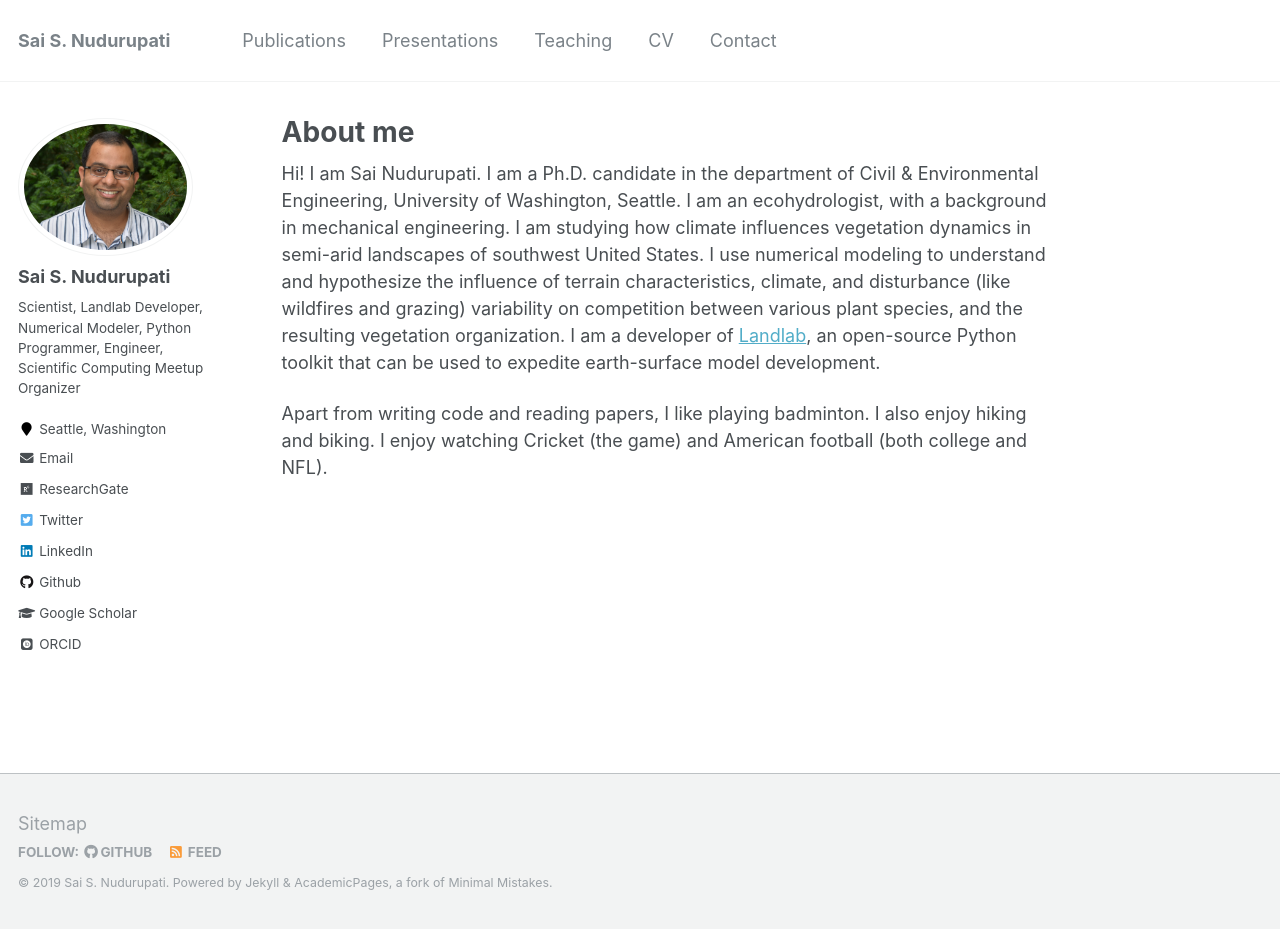
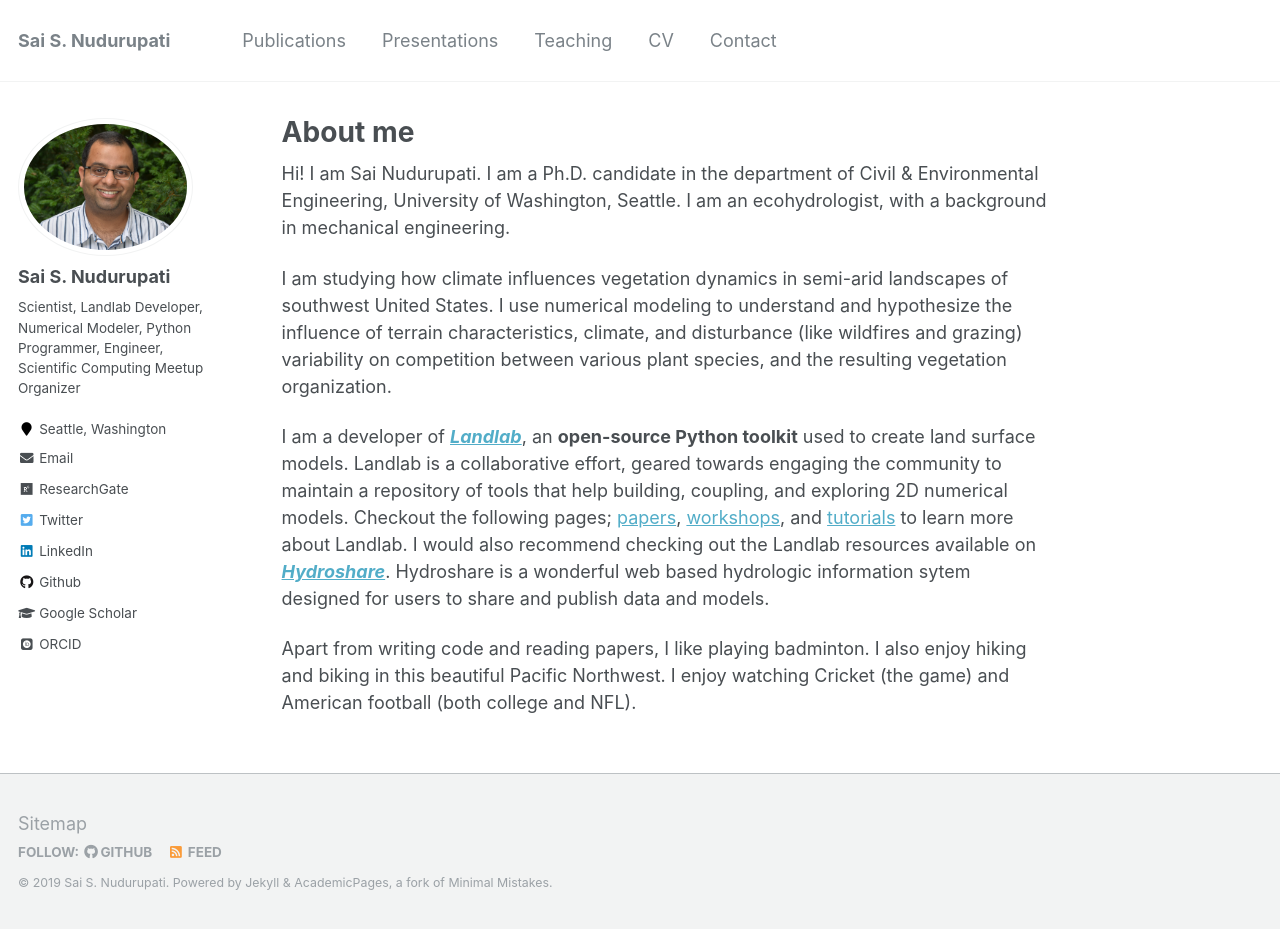
Before and after one commit to saisiddu/saisiddu.github.io, a Jekyll site: the page built from _pages/about.md, in a window 1280 px wide and 929 px high. Built offline with Jekyll 4.4.1, drawn with Linux system fonts in a browser that asks for light colours; some web fonts are replaced.

Commit message:
update about me page
- slightly restructured the text.
- added information about Landlab and Hydroshare.

```diff
--- a/_pages/about.md
+++ b/_pages/about.md
@@ -11,15 +11,28 @@ redirect_from:
 Hi! I am Sai Nudurupati. I am a Ph.D. candidate in the department of
 Civil & Environmental Engineering, University of Washington, Seattle.
 I am an ecohydrologist, with a background in mechanical engineering.
+
 I am studying how climate influences vegetation dynamics in semi-arid
 landscapes of southwest United States. I use numerical modeling to
 understand and hypothesize the influence of terrain characteristics,
 climate, and disturbance (like wildfires and grazing) variability on
 competition between various plant species, and the resulting
-vegetation organization. I am a developer of [Landlab]( http://landlab.github.io/#/),
-an open-source Python toolkit that can be used to expedite
-earth-surface model development.
+vegetation organization.
+
+I am a developer of ***[Landlab]( http://landlab.github.io/#/)***,
+an **open-source Python toolkit** used to create land surface models.
+Landlab is a collaborative effort, geared towards engaging the community
+to maintain a repository of tools that help building, coupling,
+and exploring 2D numerical models. Checkout the following pages;
+[papers](https://github.com/landlab/landlab/wiki/Landlab-Papers-and-Presentations),
+[workshops](https://github.com/landlab/landlab/wiki/Landlab-Clinics-and-Workshops),
+and [tutorials](https://github.com/landlab/landlab/wiki/Tutorials)
+to learn more about Landlab. I would also recommend checking out
+the Landlab resources available on ***[Hydroshare](https://www.hydroshare.org/)***.
+Hydroshare is a wonderful web based hydrologic information sytem
+designed for users to share and publish data and models.
 
 Apart from writing code and reading papers, I like playing badminton.
-I also enjoy hiking and biking. I enjoy watching Cricket (the game)
-and American football (both college and NFL).
+I also enjoy hiking and biking in this beautiful Pacific Northwest.
+I enjoy watching Cricket (the game) and
+American football (both college and NFL).
```
Also changed, not shown: _pages/cv.md (+12 -15 lines).
